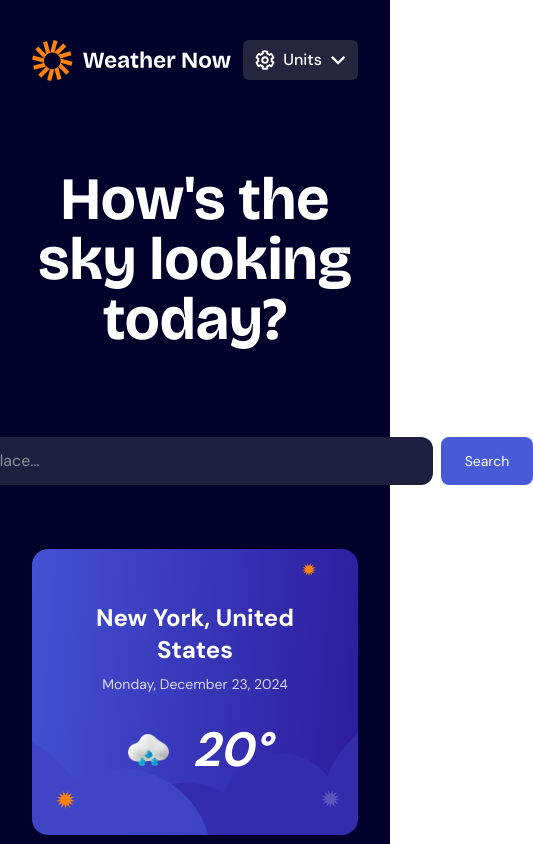
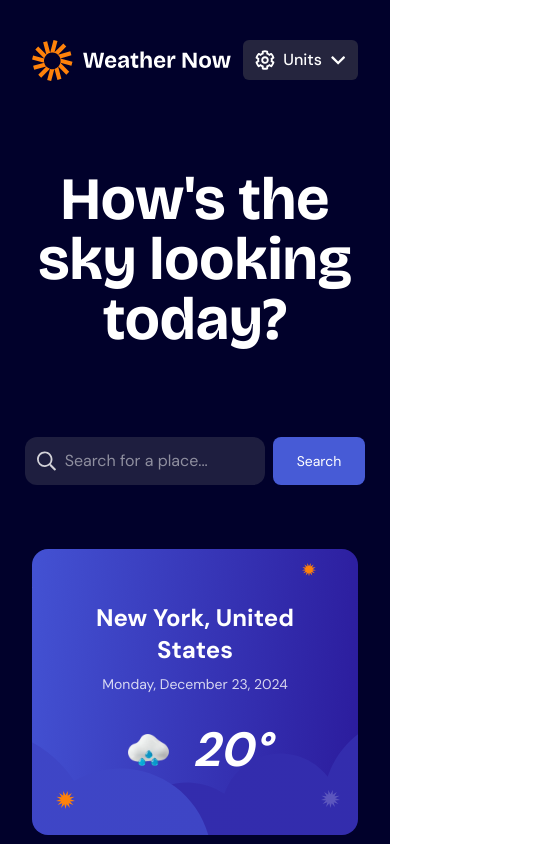
Before and after one commit to huynhnguyenday/sky-cloude, a Next.js app: page / in a window 390 px wide. Shown: the top 844 px of the page, 533 px wide, since content can reach past the window. Built offline with nearby package versions, Linux system fonts and the light colour scheme.

Commit message:
fix: fix width search bar

```diff
--- a/src/components/Search.jsx
+++ b/src/components/Search.jsx
@@ -27,7 +27,7 @@ export default function Search() {
           <input
             type="text"
             placeholder="Search for a place..."
-            className="w-xl pl-10 pr-4 py-3 bg-[#1e1e3f] text-white outline-none rounded-xl"
+            className="w-60 sm:w-xl pl-10 px-1 sm:pr-4 py-3 bg-[#1e1e3f] text-white outline-none rounded-xl"
             value={searchValue}
             onChange={(e) => setSearchValue(e.target.value)}
             onFocus={() => setIsOpen(true)}
```
